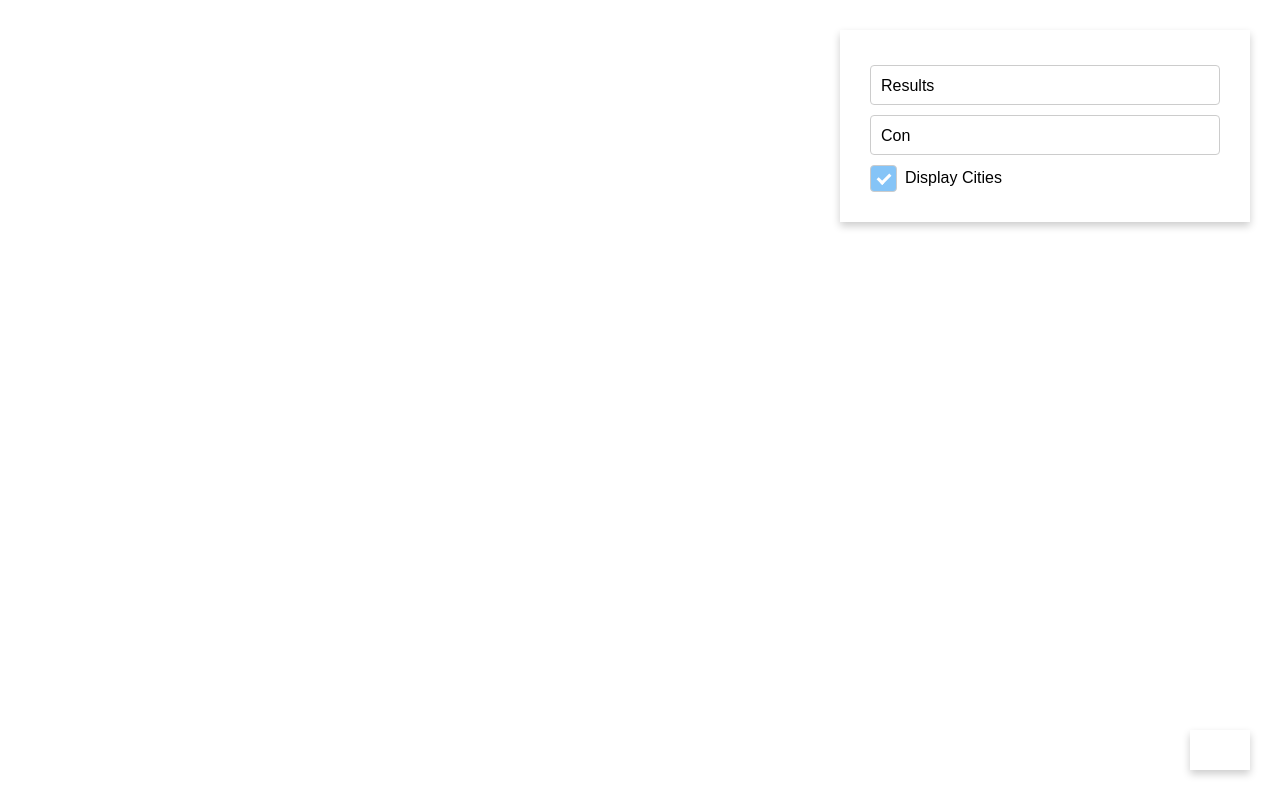
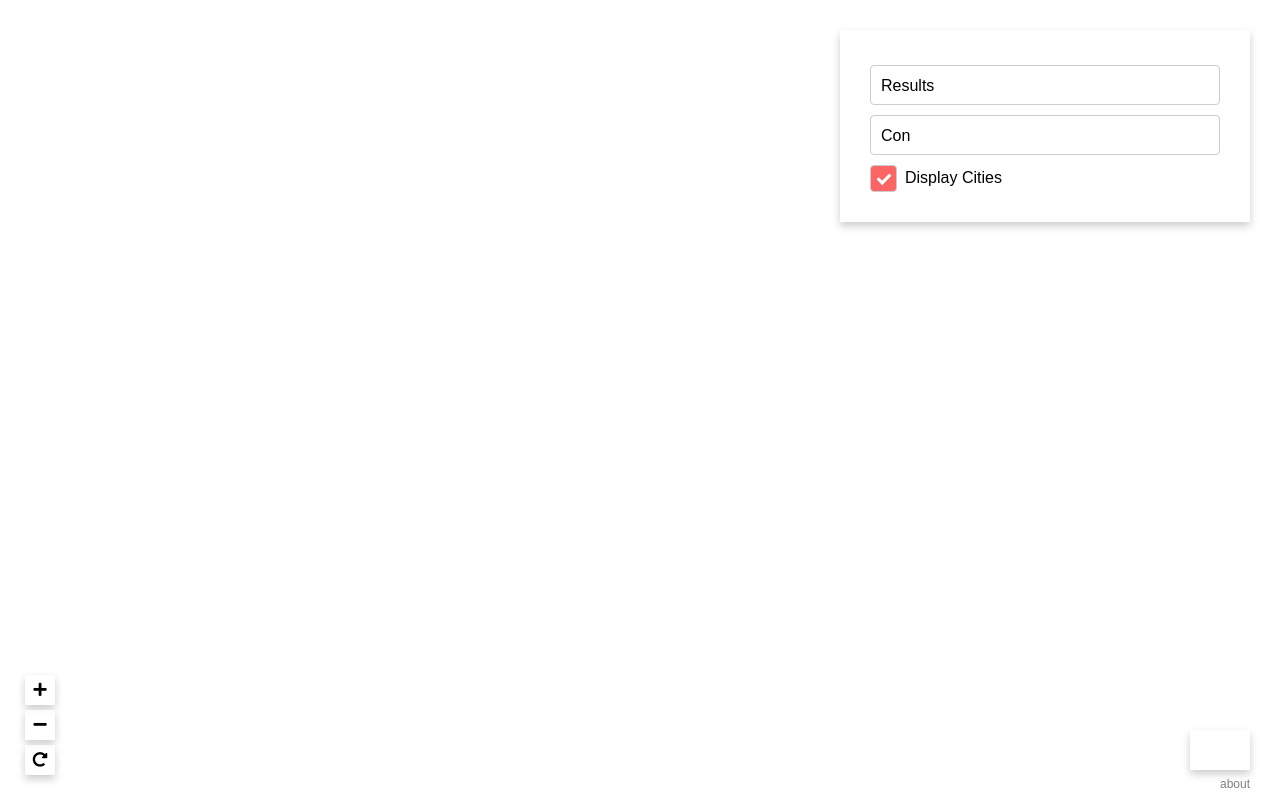
Before and after one commit to boristane/parliament, a website built with webpack: page index.html in a window 1280 px wide. Both pictures are taken after a click on the label "Display Cities". Built offline with nearby package versions, Linux system fonts and the light colour scheme; no server answers.

Commit message:
Enhance UI

```diff
--- a/css/checkbox.css
+++ b/css/checkbox.css
@@ -43,7 +43,7 @@
 
 /* When the checkbox is checked, add a blue background */
 .checkbox-container input:checked ~ .checkmark {
-  background-color: rgb(133, 196, 247);
+  background-color: rgb(253, 101, 101);
 }
 
 /* Create the checkmark/indicator (hidden when not checked) */
--- a/css/index.css
+++ b/css/index.css
@@ -6,8 +6,6 @@ body {
   height: 100vh;
   position: absolute;
   z-index: -10;
-  display: grid;
-  grid-template-columns: 80% 20%;
 }
 
 #content{
@@ -15,7 +13,7 @@ body {
   height: 100vh;
   box-sizing: border-box;
   margin: 0;
-  padding: 5px;
+  padding: 0;
   position: fixed;
   top: 0;
   left: 0;
@@ -51,7 +49,7 @@ body {
 
 .constituency-map:hover {
   stroke-width: 0.3px;
-  stroke: white;
+  stroke: rgb(253, 101, 101);
   cursor: pointer;
 }
 
@@ -204,3 +202,39 @@ div.tooltip {
  fill: rgb(253, 101, 101);
  color: rgb(253, 101, 101);
 }
+
+a {
+  text-decoration: none;
+  color: grey;
+  transition: color 0.2s ease-in-out;
+}
+
+a:visited {
+  text-decoration: none;
+  color: grey;
+}
+
+a:hover{
+  text-decoration: none;
+  color: rgb(253, 101, 101);
+}
+
+.map-controls {
+  position: absolute;
+  left: 20px;
+  bottom: 20px;
+  margin: 0;
+  padding: 0;
+}
+
+.map-controls .box {
+  width: 30px;
+  height: 30px;
+  background-color: rgba(255, 255, 255, 0.7);
+  padding: 6px;
+  margin: 5px;
+  font-size: 15px;
+  box-sizing: border-box;
+  text-align: center;
+  font-weight: 100;
+}
--- a/index.html
+++ b/index.html
@@ -5,11 +5,20 @@
   <meta http-equiv="X-UA-Compatible" content="IE=edge">
   <title>Data Viz</title>
   <meta name="viewport" content="width=device-width, initial-scale=1">
+  <link rel="stylesheet" href="https://use.fontawesome.com/releases/v5.6.3/css/all.css" integrity="sha384-UHRtZLI+pbxtHCWp1t77Bi1L4ZtiqrqD80Kn4Z8NTSRyMA2Fd33n5dQ8lWUE00s/" crossorigin="anonymous">
   <link rel="stylesheet" type="text/css" media="screen" href="./css/index.css" />
   <link rel="stylesheet" type="text/css" media="screen" href="./css/dropdown.css" />
   <link rel="stylesheet" type="text/css" media="screen" href="./css/checkbox.css" />
   </head>
 <body>
+  <div class="map-controls">
+    <div id="zoom-in" class="pointer highlightable box card"><i class="fas fa-plus"></i></div>
+    <div id="zoom-out" class="pointer highlightable box card"><i class="fas fa-minus"></i></div>
+    <div id="reset-zoom" class="pointer highlightable box card"><i class="fas fa-redo-alt"></i></div>
+  </div>
+  <div style="position: absolute; right: 30px; bottom: 8px">
+    <a href="./views/about.html" style="font-size: 12px;">about</a>
+  </div>
   <div class="user-input card">
     <form>
       <div>
--- a/src/details.js
+++ b/src/details.js
@@ -301,7 +301,7 @@ function histogram(obj, bins) {
     mapData,
     textFormat,
     xLabel,
-    onClick
+    onClick,
   } = obj;
 
   d3.select(`.${chartClass}`).remove();
--- a/src/index.js
+++ b/src/index.js
@@ -8,9 +8,9 @@ import details from './details';
 
 const geoJsonGBURL = 'https://raw.githubusercontent.com/martinjc/UK-GeoJSON/master/json/electoral/gb/wpc.json';
 const geoJsonNIURL = 'https://raw.githubusercontent.com/martinjc/UK-GeoJSON/master/json/electoral/ni/wpc.json';
-const padding = 5;
-const width = document.getElementById('content').clientWidth - padding;
-const height = document.getElementById('content').clientHeight - padding;
+const width = document.getElementById('content').clientWidth;
+const height = document.getElementById('content').clientHeight;
+const mapOffsetRight = -230;
 const white = '#fff';
 let partyDetails;
 let mapData;
@@ -128,7 +128,21 @@ function reset() {
 
   d3.select('.main-svg').transition()
     .duration(750)
-    .call(zoom.transform, d3.zoomIdentity);
+    .call(zoom.transform, d3.zoomIdentity.translate(mapOffsetRight, 0));
+}
+
+function zoomIn() {
+  const scale = 3;
+  return d3.select('.main-svg').transition()
+    .duration(750)
+    .call(zoom.scaleBy, scale);
+}
+
+function zoomOut() {
+  const scale = 1 / 3;
+  return d3.select('.main-svg').transition()
+    .duration(750)
+    .call(zoom.scaleBy, scale);
 }
 
 function clicked(d) {
@@ -206,6 +220,11 @@ fetch(geoJsonGBURL)
                   // .translateExtent([[0, 0], [width, height]])
                   .on('zoom', zoomed);
                 d3.select('.main-svg').call(zoom);
+                document.getElementById('zoom-in').addEventListener('click', zoomIn);
+                document.getElementById('zoom-out').addEventListener('click', zoomOut);
+                document.getElementById('reset-zoom').addEventListener('click', reset);
+                d3.select('.main-svg')
+                  .call(zoom.transform, d3.zoomIdentity.translate(mapOffsetRight, 0));
 
                 // Add cities to svg
                 const citiesGroup = svg.append('g')
```
Also changed, not shown: views/about.html (added).
